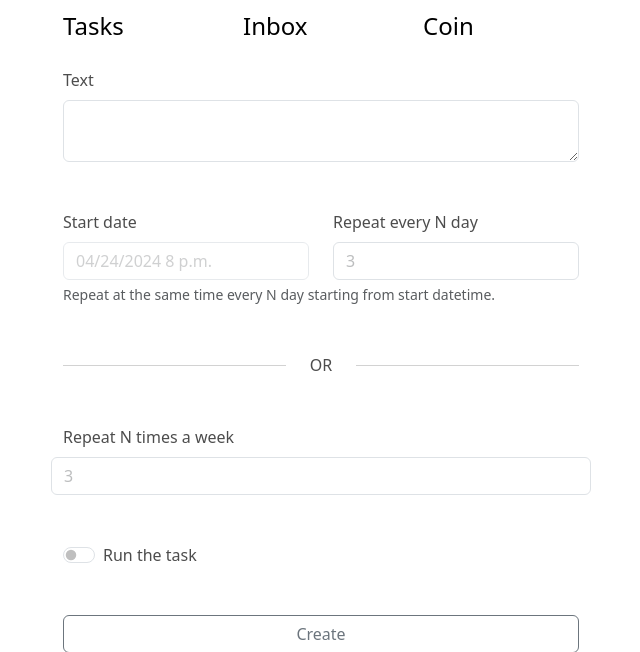
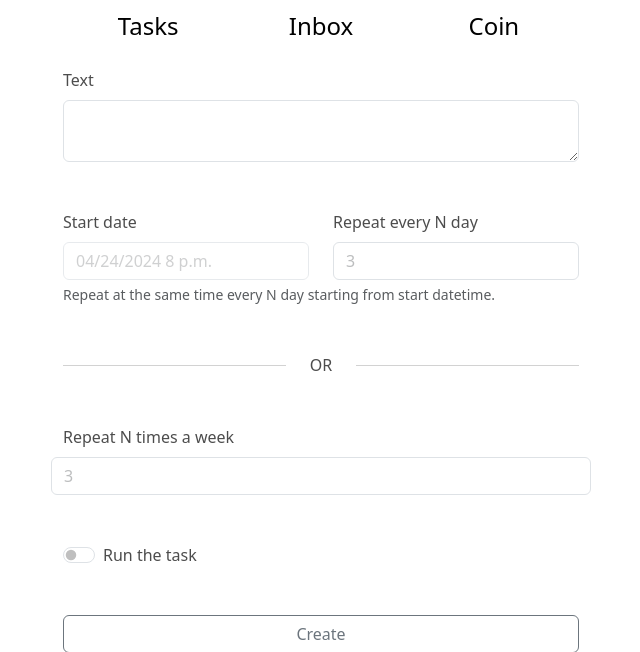
Before and after one commit to Xn0/fokus, a Django app: page /new-rep-task in a window 1280 px wide. Shown: the top 652 px of the page, without its empty margins (319-959 px from the left). Run offline with Django 5.2, Linux system fonts and the light colour scheme; the visitor is signed in with stand-in values (Sample User, id 1); parts of the project's set-up code (start-up, migrations or seed data) failed here and were passed over; some libraries are stand-ins or nearby versions.

Commit message:
fixed menu link swap; made menu spacing prettier; new per task won't create at the same day this kind of task was done
Took 1 hour 8 minutes

```diff
--- a/data/static/custom.css
+++ b/data/static/custom.css
@@ -1,7 +1,22 @@
-a:link {color: black; text-decoration: none;}
-a:visited {color: black; text-decoration: none;}
-a:hover {color: black; text-decoration: none;}
-a:active {color: black; text-decoration: none;}
+a:link {
+    color: black;
+    text-decoration: none;
+}
+
+a:visited {
+    color: black;
+    text-decoration: none;
+}
+
+a:hover {
+    color: black;
+    text-decoration: none;
+}
+
+a:active {
+    color: black;
+    text-decoration: none;
+}
 
 .container-sm {
     max-width: 540px;
@@ -37,4 +52,11 @@ input[type=text] {
     color: rgba(0, 0, 0, 0.7);
     font-weight: 300;
     font-size: 1.5em;
+    width: 33%;
+    text-align: center;
 }
+
+#top-menu {
+    display: flex;
+    justify-content: space-between;
+}
--- a/gtd/models.py
+++ b/gtd/models.py
@@ -39,13 +39,15 @@ class RepTask(models.Model):
         if not self.running:
             return
 
-        # if active task exist
-        if self.task_set.filter(done=False):
+        # if active task exist or if the last task was done today
+        if self.task_set.filter(done=False) or self.task_set.filter(
+                done=True,
+                update_date__date=datetime.today()
+        ):
             return
 
         # repeats a week case
         if self.rep_n_a_week:
-            # TODO don't add new task at the same day prev was done
             today = date.today()
             last_monday = today - timedelta(days=today.weekday())
             cnt = self.task_set.filter(update_date__gt=last_monday).count()
@@ -54,7 +56,6 @@ class RepTask(models.Model):
 
         # repeat by interval case
         elif self.start_date and self.rep_interval:
-            # TODO don't add new task at the same day prev was done
             now = datetime.now()
             last_task = self.task_set.order_by("-creation_date").first()
             if last_task:
--- a/templates/menu.html
+++ b/templates/menu.html
@@ -1,15 +1,16 @@
-<div class="row">
-    <div class="col-4 menu-link">
-        {% if task_list %}
+<div id="top-menu">
+    <div class="menu-link">
+        {% url 'gtd:tasks' as tasks_url %}
+        {% if request.path == tasks_url %}
             <a class="nav-link" href="{% url 'gtd:rep-tasks' %}">Rep Tasks</a>
         {% else %}
             <a class="nav-link" href="{% url 'gtd:tasks' %}">Tasks</a>
         {% endif %}
     </div>
-    <div class="col-4 menu-link">
+    <div class="menu-link">
         <a class="nav-link" href="#">Inbox</a>
     </div>
-    <div class="col-4 menu-link">
+    <div class="menu-link">
         <a class="nav-link" href="#" role="button">
             Coin
         </a>
```
Also changed, not shown: xnoGTD/settings.py (+8 -4 lines).
